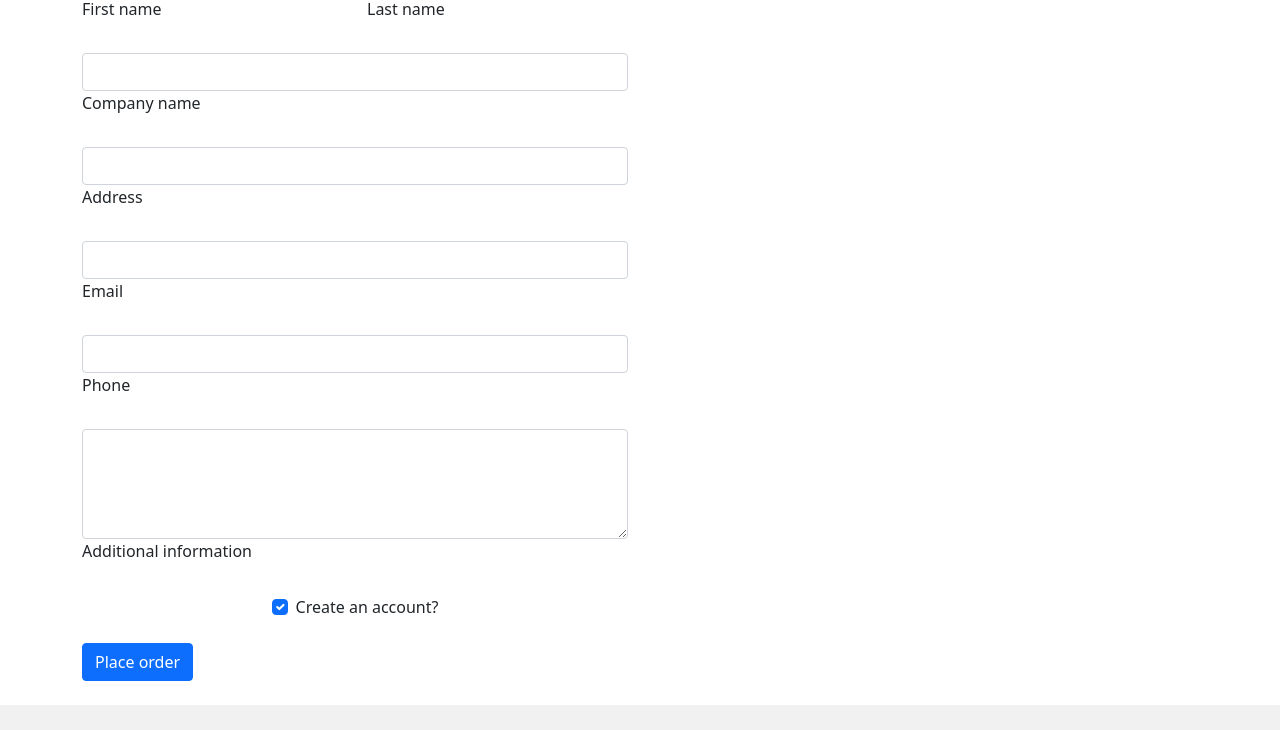
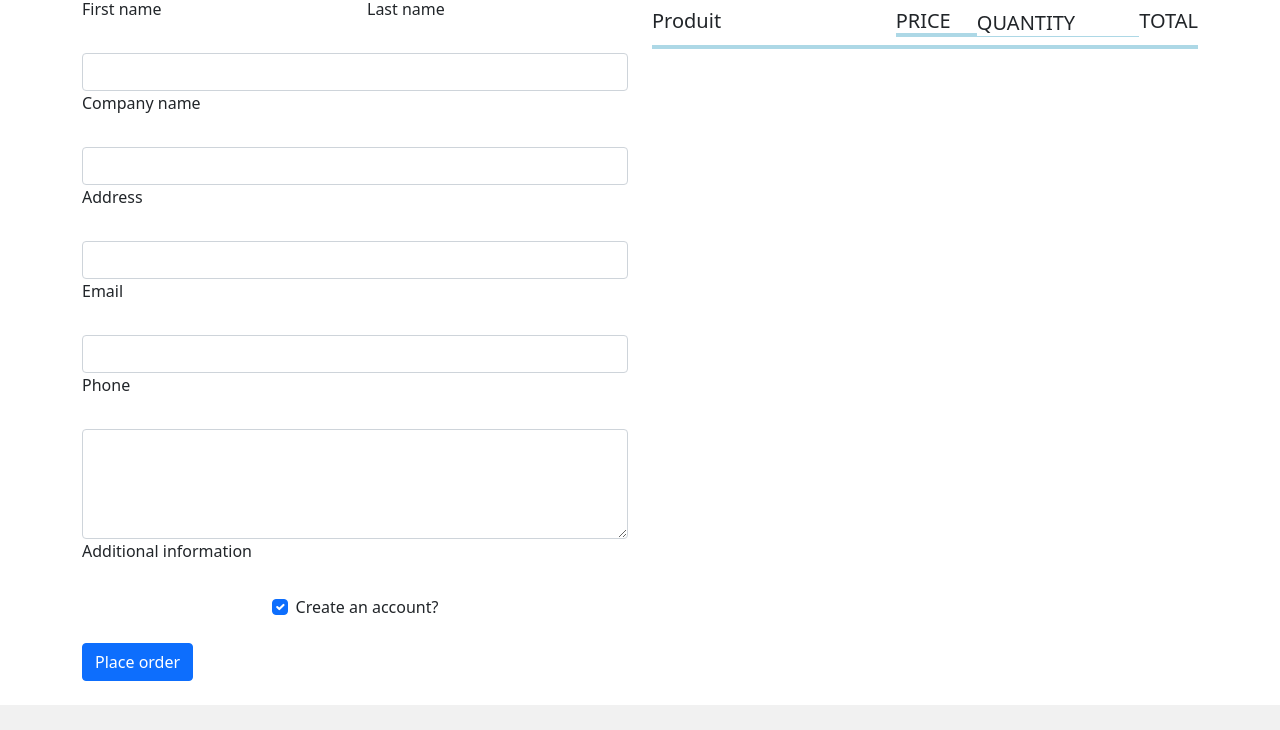
Before and after one commit to OlivierZoungrana/OlivierZoungrana_5_150721, a plain HTML site: page panier.html in a window 1280 px wide. Shown: the part 153-883 px from the top of the page. Drawn offline with nearby package versions, Linux system fonts and the light colour scheme; no server answers.

Commit message:
affichage panier en cours

```diff
--- a/main.js
+++ b/main.js
@@ -222,11 +222,11 @@ function generateOneCamera( idCamera,nameCamera,priceCamera,imageUrl, descriptio
 
   function displayCart(){
 
-        const dis = document.querySelector(".display-cart")
+     let cartItems = localStorage.getItem("cart")
 
-        console.log(dis)
+     cartItems = JSON.parse(cartItems)
 
-      var prod = localStorage.getItem("_id");
+     console.log(cartItems)
 
 
   }
--- a/panier.html
+++ b/panier.html
@@ -114,8 +114,15 @@
 
             <div class="col-md">
 
-              <div class="display-cart">
+              <div class=" display-cart">
+                 <div class="product-header">
+                    <h5 class="product-title">Produit</h5>
+                    <h5 class="price">PRICE</h5>
+                    <h5 class="quantity">QUANTITY</h5>
+                    <h5 class="">TOTAL</h5>
 
+                 </div>
+                 <div class="products"></div>
               </div>
 
             </div>
@@ -125,7 +132,7 @@
         </div>
 
         <div class="row">
-
+            <article class="boutique"></article>
         </div>
     </div>
 
--- a/style.css
+++ b/style.css
@@ -25,3 +25,56 @@
 .navbar{
   background-color: #8253D7;
 }
+
+
+.display-cart{
+  max-width: 650px;
+  justify-content: space-around;
+  margin: 0 auto;
+  margin-top: 50px;
+  display: flex;
+  flex-wrap: wrap;
+}
+
+.product-header{
+  width: 100%;
+  display: flex;
+  max-width: 650px;
+  justify-content: flex-start;
+  border-bottom:  4px solid lightblue;
+}
+
+.product-title{
+
+  width: 45%;
+}
+
+.price{
+  width: 15%;
+  border-bottom: 4px solid lightblue;
+  display: flex;
+  align-items: center;
+}
+
+.quantity{
+  width: 30%;
+  border-bottom: 1px solid lightblue;
+  display: flex;
+  align-items: center;
+}
+
+.total{
+  width: 10%;
+  border-bottom: 1px solid lightblue;
+  display: flex;
+  align-items: center;
+}
+
+.product{
+  width: 45%;
+  display: flex;
+  justify-content: space-around;
+  align-items: center;
+  padding: 10px 0;
+  border-bottom: 1px solid lightblue;
+}
```
